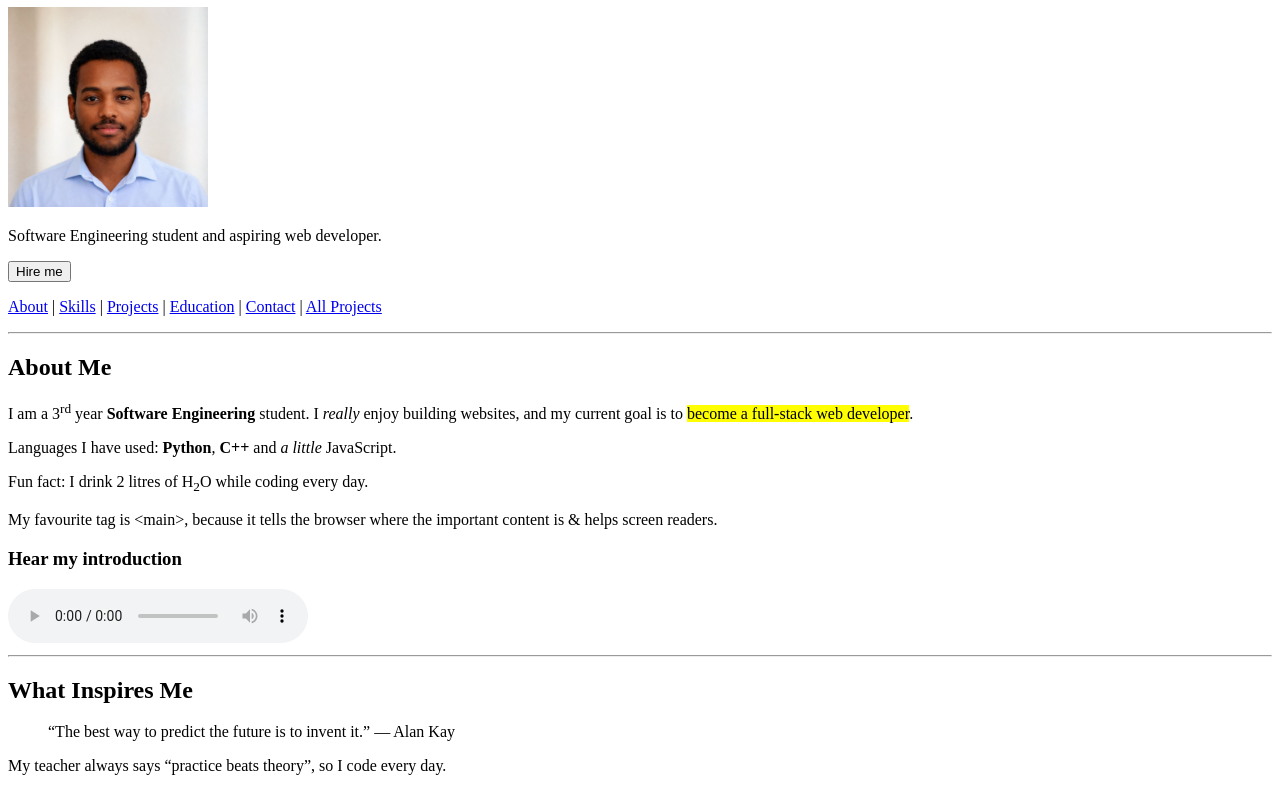
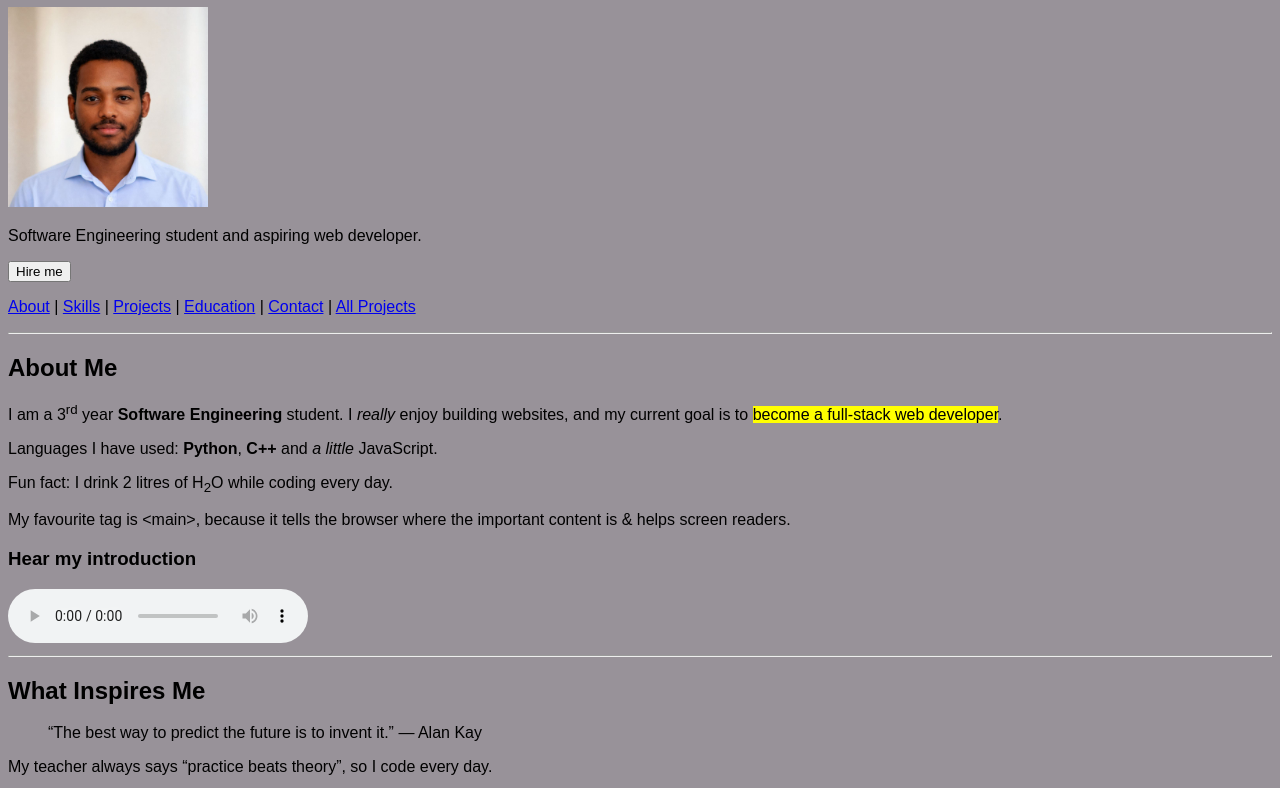
Before and after one commit to Lantern-7/portfolio, a plain HTML site: page index.html in a window 1280 px wide. Shown: the part 205-993 px from the top of the page. Drawn offline with Linux system fonts and the light colour scheme.

Commit message:
Lab-15 : A linked stylesheet shared by all pages added

```diff
--- /dev/null
+++ b/CSS/style.css
@@ -0,0 +1,8 @@
+/* ==========================================
+   Portfolio stylesheet — Ermiyas Getachew
+   ========================================== */
+/* ---------- Base ---------- */
+body {
+    background-color: #989299;   /* very light grey-blue */
+    font-family: Arial, sans-serif;
+}
--- a/index.html
+++ b/index.html
@@ -10,6 +10,7 @@
 
     <title>Ermiyas Getachew | portfolio</title>
     <link rel="icon" type="image/png" href="images/favicon.jpg">
+    <link rel="stylesheet" href="css/style.css">
 </head>
 
 <body>
```
Also changed, not shown: projects.html (+1 -0 lines), thank-you.html (+1 -0 lines), images/contact-bg.jpg (added), images/pattern.png (added).
